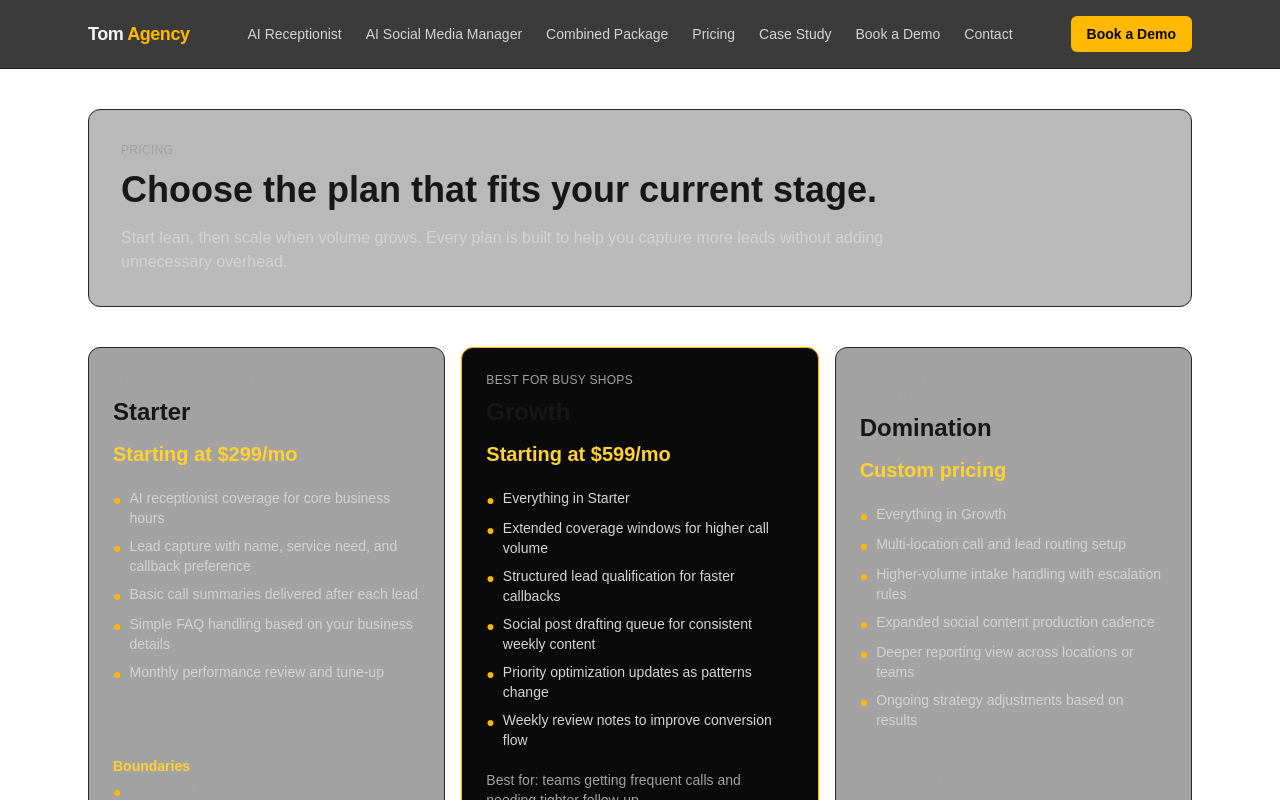
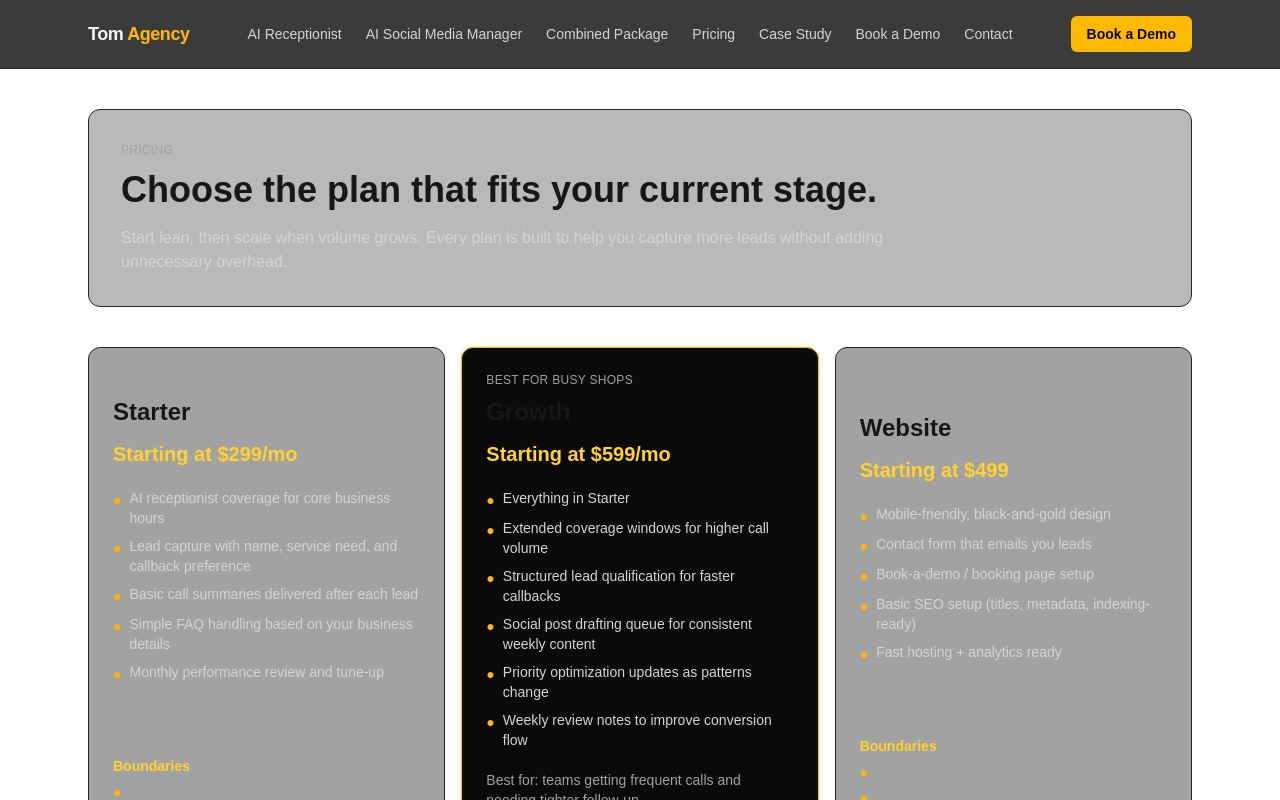
Before and after one commit to funkytwis98/tomintegrations-site, a Next.js app: page /pricing in a window 1280 px wide. Shown: the top 800 px of the page. Built offline with nearby package versions, Linux system fonts and the light colour scheme.

Commit message:
Replace Domination box with Website offer

```diff
--- a/src/app/pricing/page.tsx
+++ b/src/app/pricing/page.tsx
@@ -31,18 +31,17 @@ const tiers = [
     ],
   },
   {
-    name: "Domination",
-    price: "Custom pricing",
-    tagline: "Best for multi-location or aggressive growth",
-    bestFor: "Best for: businesses scaling locations or pushing hard on lead volume.",
-    boundaries: ["Multi-location and higher volume", "Posting and intake scaled to your needs"],
+    name: "Website",
+    price: "Starting at $499",
+    tagline: "A clean, fast website that makes you look legit and gets you calls.",
+    bestFor: "Best for: businesses that need a strong online presence and lead flow.",
+    boundaries: ["Project scope and timeline set before kickoff", "Hosting and updates can be added as needed"],
     features: [
-      "Everything in Growth",
-      "Multi-location call and lead routing setup",
-      "Higher-volume intake handling with escalation rules",
-      "Expanded social content production cadence",
-      "Deeper reporting view across locations or teams",
-      "Ongoing strategy adjustments based on results",
+      "Mobile-friendly, black-and-gold design",
+      "Contact form that emails you leads",
+      "Book-a-demo / booking page setup",
+      "Basic SEO setup (titles, metadata, indexing-ready)",
+      "Fast hosting + analytics ready",
     ],
   },
 ];
@@ -137,7 +136,7 @@ export default function PricingPage() {
                       : "border border-neutral-700 text-neutral-100 hover:border-neutral-600"
                   }`}
                 >
-                  Book a Demo
+                  {tier.name === "Website" ? "Get a Website" : "Book a Demo"}
                 </Link>
               </div>
             </article>
```
